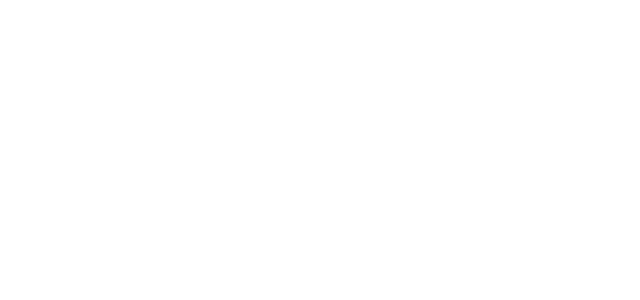
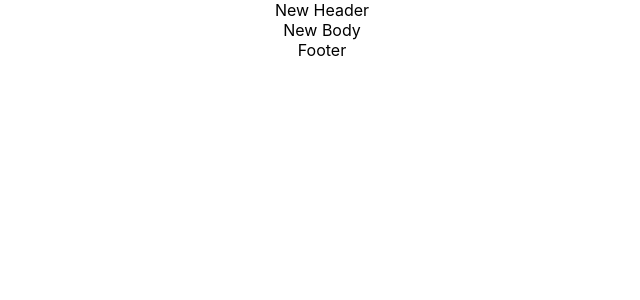
Before and after one commit to DenisKulik/microtasks, a React (Create React App) app: page / in a window 1280 px wide. Shown: the top 300 px of the page, without its empty margins (318-958 px from the left). Built offline with nearby package versions, Linux system fonts and the light colour scheme; the HTML template or start-up script is replaced by a standard one.

Commit message:
create Header, Body and Footer Components

```diff
--- a/src/App.css
+++ b/src/App.css
@@ -1,38 +1,3 @@
 .App {
-  text-align: center;
+    text-align: center;
 }
-
-.App-logo {
-  height: 40vmin;
-  pointer-events: none;
-}
-
-@media (prefers-reduced-motion: no-preference) {
-  .App-logo {
-    animation: App-logo-spin infinite 20s linear;
-  }
-}
-
-.App-header {
-  background-color: #282c34;
-  min-height: 100vh;
-  display: flex;
-  flex-direction: column;
-  align-items: center;
-  justify-content: center;
-  font-size: calc(10px + 2vmin);
-  color: white;
-}
-
-.App-link {
-  color: #61dafb;
-}
-
-@keyframes App-logo-spin {
-  from {
-    transform: rotate(0deg);
-  }
-  to {
-    transform: rotate(360deg);
-  }
-}
--- a/src/App.tsx
+++ b/src/App.tsx
@@ -1,12 +1,17 @@
 import React from 'react';
 import './App.css';
+import Header from './components/Header';
+import Body from './components/Body';
+import Footer from './components/Footer';
 
 function App() {
-  return (
-    <div className="App">
-
-    </div>
-  );
+    return (
+        <div className="App">
+            <Header title={'New Header'} />
+            <Body titleForBody={'New Body'} />
+            <Footer />
+        </div>
+    );
 }
 
 export default App;
--- /dev/null
+++ b/src/components/Body.tsx
@@ -0,0 +1,11 @@
+type BodyType = {
+    titleForBody: string
+}
+
+const Body = ({ titleForBody }: BodyType) => {
+    return (
+        <div>{titleForBody}</div>
+    );
+};
+
+export default Body;
--- /dev/null
+++ b/src/components/Footer.tsx
@@ -0,0 +1,7 @@
+const Footer = () => {
+    return (
+        <div>Footer</div>
+    );
+};
+
+export default Footer;
--- /dev/null
+++ b/src/components/Header.tsx
@@ -0,0 +1,13 @@
+import React from 'react';
+
+type HeaderType = {
+    title: string
+}
+
+const Header = ({ title }: HeaderType) => {
+    return (
+        <div>{title}</div>
+    );
+};
+
+export default Header;
```
